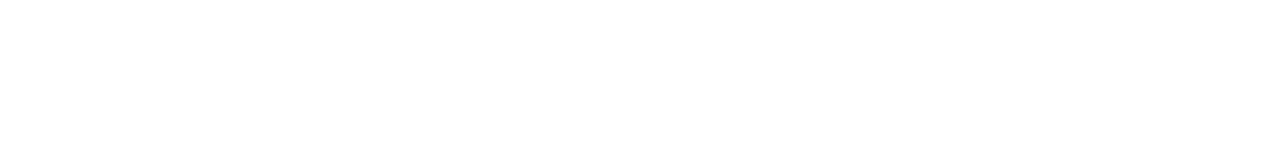
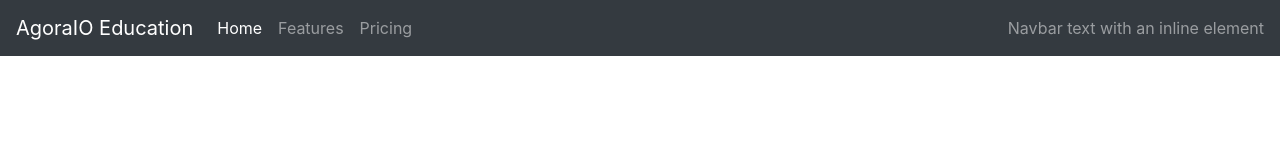
Before and after one commit to VictorOmondi1997/AgoraIOEducationApp, a plain HTML site: page index.html in a window 1280 px wide. Drawn offline with nearby package versions, Linux system fonts and the light colour scheme.

Commit message:
Update index.html

```diff
--- a/index.html
+++ b/index.html
@@ -2,12 +2,38 @@
 <html lang="en">
 <head>
     <meta charset="UTF-8">
-    <meta name="viewport" content="width=device-width, initial-scale=1.0">
+    <meta name="viewport" content="width=device-width, initial-scale=1.0, shrink-to-fit=no">
     <meta name="description" content="AgoraIO Education App">
     <title>AgoraIO Education App</title>
     <link rel="stylesheet" href="styles/style.css">
+    <link rel="stylesheet" href="https://maxcdn.bootstrapcdn.com/bootstrap/4.0.0/css/bootstrap.min.css" integrity="sha384-Gn5384xqQ1aoWXA+058RXPxPg6fy4IWvTNh0E263XmFcJlSAwiGgFAW/dAiS6JXm" crossorigin="anonymous">
 </head>
 <body>
+    <nav class="navbar navbar-expand-lg navbar-dark bg-dark">
+        <a class="navbar-brand" href="#">AgoraIO Education</a>
+        <button class="navbar-toggler" type="button" data-toggle="collapse" data-target="#navbarText" aria-controls="navbarText" aria-expanded="false" aria-label="Toggle navigation">
+            <span class="navbar-toggler-icon"></span>
+        </button>
+        <div class="collapse navbar-collapse" id="navbarText">
+            <ul class="navbar-nav mr-auto">
+                <li class="nav-item active">
+                    <a class="nav-link" href="#">Home <span class="sr-only">(current)</span></a>
+                </li>
+                <li class="nav-item">
+                    <a class="nav-link" href="#">Features</a>
+                </li>
+                <li class="nav-item">
+                    <a class="nav-link" href="#">Pricing</a>
+                </li>
+            </ul>
+            <span class="navbar-text">
+                Navbar text with an inline element
+            </span>
+        </div>
+    </nav>
     <script src="scripts/main.js"></script>
+    <script src="https://code.jquery.com/jquery-3.2.1.slim.min.js" integrity="sha384-KJ3o2DKtIkvYIK3UENzmM7KCkRr/rE9/Qpg6aAZGJwFDMVNA/GpGFF93hXpG5KkN" crossorigin="anonymous"></script>
+<script src="https://cdnjs.cloudflare.com/ajax/libs/popper.js/1.12.9/umd/popper.min.js" integrity="sha384-ApNbgh9B+Y1QKtv3Rn7W3mgPxhU9K/ScQsAP7hUibX39j7fakFPskvXusvfa0b4Q" crossorigin="anonymous"></script>
+<script src="https://maxcdn.bootstrapcdn.com/bootstrap/4.0.0/js/bootstrap.min.js" integrity="sha384-JZR6Spejh4U02d8jOt6vLEHfe/JQGiRRSQQxSfFWpi1MquVdAyjUar5+76PVCmYl" crossorigin="anonymous"></script>
 </body>
 </html>
```
